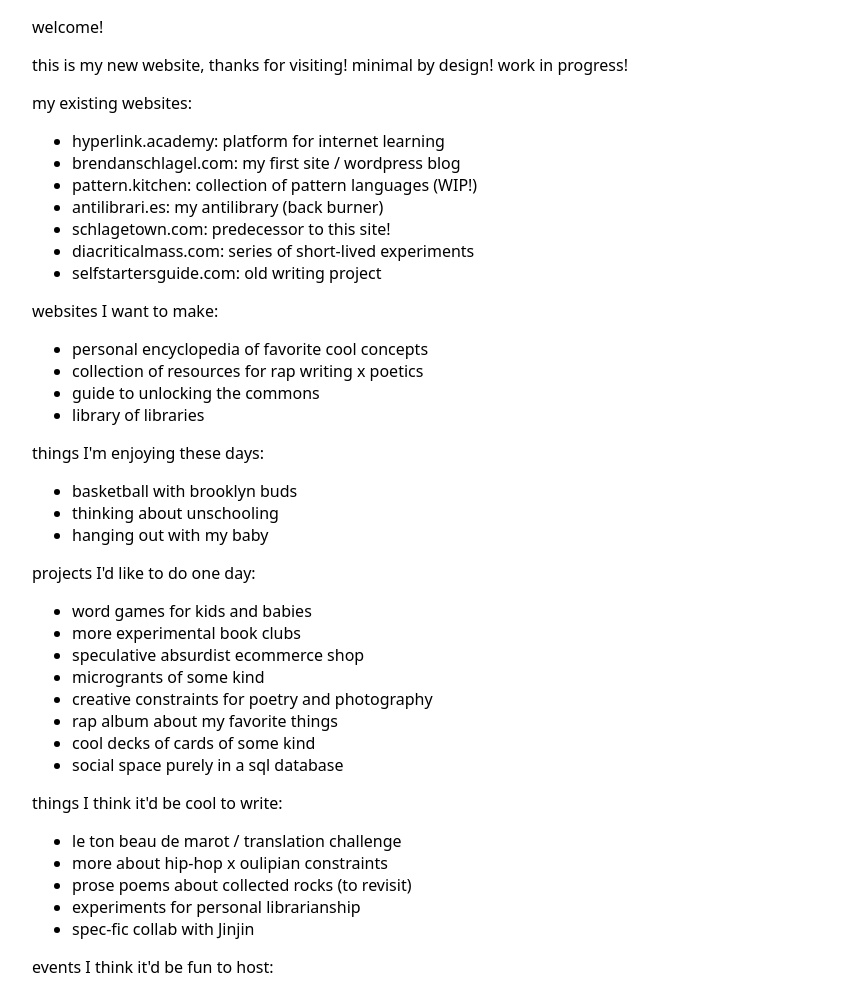
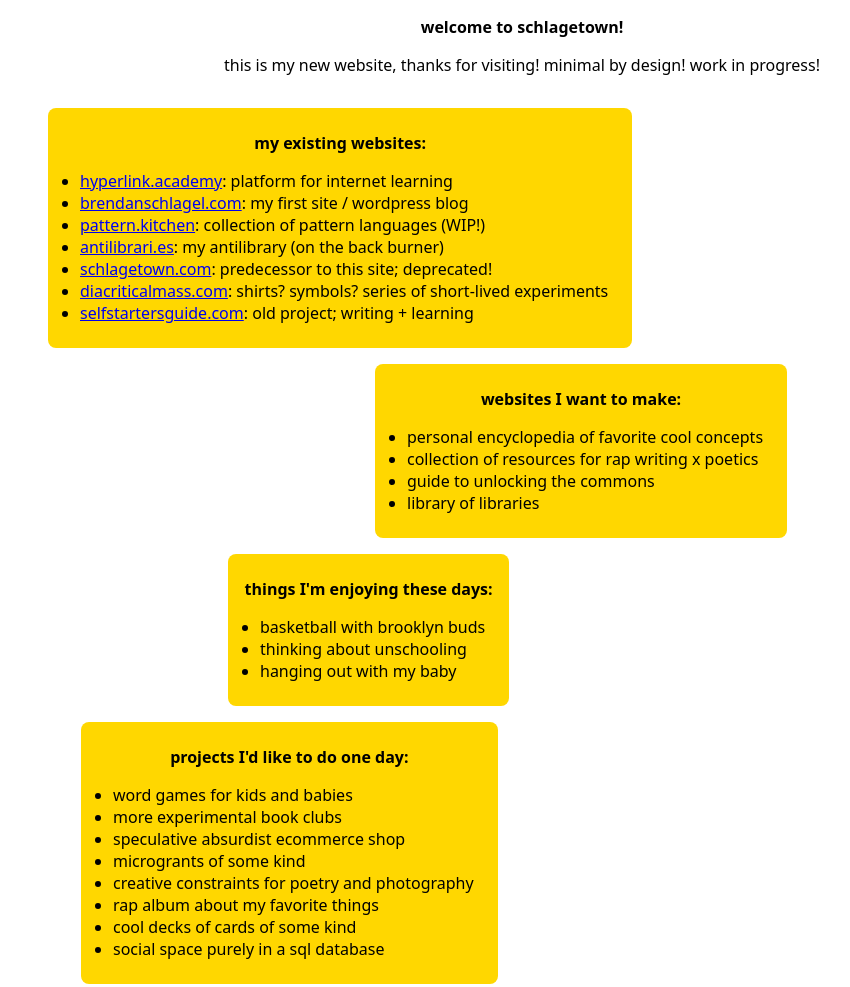
Before and after one commit to bschlagel/schlage.town, a plain HTML site: page index.html in a window 1280 px wide. Shown: the top 987 px of the page, without its empty margins (118-968 px from the left). Drawn offline with Linux system fonts and the light colour scheme.

Commit message:
added links and playing with list styles

```diff
--- a/index.html
+++ b/index.html
@@ -11,28 +11,50 @@
     </head>
 
     <body>
-        <div class="container">
-            <p>welcome!</p>
+        <div class="container" id="welcome">
+            <p><strong>welcome to schlagetown!</strong></p>
             <p>
                 this is my new website, thanks for visiting! minimal by design!
                 work in progress!
             </p>
         </div>
 
-        <section class="brendanlist">
+        <section class="brendanlist" id="existingsites">
             <p>my existing websites:</p>
             <ul>
-                <li>hyperlink.academy: platform for internet learning</li>
-                <li>brendanschlagel.com: my first site / wordpress blog</li>
-                <li>pattern.kitchen: collection of pattern languages (WIP!)</li>
-                <li>antilibrari.es: my antilibrary (back burner)</li>
-                <li>schlagetown.com: predecessor to this site!</li>
-                <li>diacriticalmass.com: series of short-lived experiments</li>
-                <li>selfstartersguide.com: old writing project</li>
+                <li>
+                    <a href="https://hyperlink.academy">hyperlink.academy</a>:
+                    platform for internet learning
+                </li>
+                <li>
+                    <a href="https://brendanschlagel.com">brendanschlagel.com</a
+                    >: my first site / wordpress blog
+                </li>
+                <li>
+                    <a href="https://pattern.kitchen">pattern.kitchen</a>:
+                    collection of pattern languages (WIP!)
+                </li>
+                <li>
+                    <a href="https://antilibrari.es">antilibrari.es</a>: my
+                    antilibrary (on the back burner)
+                </li>
+                <li>
+                    <a href="https://schlagetown.com">schlagetown.com</a>:
+                    predecessor to this site; deprecated!
+                </li>
+                <li>
+                    <a href="https://diacriticalmass.com">diacriticalmass.com</a
+                    >: shirts? symbols? series of short-lived experiments
+                </li>
+                <li>
+                    <a href="https://selfstartersguide.com"
+                        >selfstartersguide.com</a
+                    >: old project; writing + learning
+                </li>
             </ul>
         </section>
 
-        <section class="brendanlist">
+        <section class="brendanlist" id="wannamake">
             <p>websites I want to make:</p>
             <ul>
                 <li>personal encyclopedia of favorite cool concepts</li>
@@ -42,7 +64,7 @@
             </ul>
         </section>
 
-        <section class="brendanlist">
+        <section class="brendanlist" id="enjoying">
             <p>things I'm enjoying these days:</p>
             <ul>
                 <li>basketball with brooklyn buds</li>
@@ -51,7 +73,7 @@
             </ul>
         </section>
 
-        <section class="brendanlist">
+        <section class="brendanlist" id="onedayprojects">
             <p>projects I'd like to do one day:</p>
             <ul>
                 <li>word games for kids and babies</li>
@@ -65,7 +87,7 @@
             </ul>
         </section>
 
-        <section class="brendanlist">
+        <section class="brendanlist" id="futurewriting">
             <p>things I think it'd be cool to write:</p>
             <ul>
                 <li>le ton beau de marot / translation challenge</li>
@@ -76,7 +98,7 @@
             </ul>
         </section>
 
-        <section class="brendanlist">
+        <section class="brendanlist" id="funtohost">
             <p>events I think it'd be fun to host:</p>
             <ul>
                 <li>reading retreat</li>
@@ -84,5 +106,62 @@
                 <li>tiny conferences focusing on particular thinkers</li>
             </ul>
         </section>
+
+        <section class="brendanlist" id="findmehere">
+            <p>places to find me:</p>
+            <ul>
+                <li>
+                    <a href="https://hyperlink.academy/s/brendan"
+                        >hyperlink.academy</a
+                    >
+                </li>
+                <li>
+                    <a href="https://twitter.com/schlagetown">twitter.com</a>
+                </li>
+                <li>
+                    <a href="https://bsky.app/profile/schlage.town">bsky.app</a>
+                </li>
+                <li>
+                    <a href="https://special.fish/schlagetown">special.fish</a>
+                </li>
+                <li>
+                    <a href="https://buttondown.email/antilibraries"
+                        >buttondown.email</a
+                    >
+                </li>
+                <li>
+                    <a href="https://www.are.na/brendan-schlagel/index"
+                        >are.na</a
+                    >
+                </li>
+                <li>
+                    <a href="https://pinboard.in/u:bschlagel">pinboard.in</a>
+                </li>
+                <li>
+                    <a
+                        href="https://www.kickstarter.com/profile/brendanschlagel"
+                        >kickstarter.com</a
+                    >
+                </li>
+                <li><a href="https://specshop.gumroad.com/">gumroad.com</a></li>
+                <!-- futureland.tv -->
+                <!-- kinopio.club -->
+                <!-- replit.com -->
+                <!-- tumblr.com -->
+                <!-- mmm.page -->
+                <!-- universe -->
+                <!-- sprout -->
+                <!-- readwise -->
+                <!-- libby -->
+            </ul>
+        </section>
+
+        <script>
+            // PLAYING WITH RANDOM ROTATION…
+            // var rotation =
+            //     Math.random() * 5 * (Math.round(Math.random()) * 2 - 1);
+            // var existingsites = document.querySelector("#existingsites");
+            // existingsites.style.setProperty("--rotation", rotation + "deg");
+        </script>
     </body>
 </html>
--- a/style.css
+++ b/style.css
@@ -1,3 +1,7 @@
+:root {
+    --rotation: 0deg;
+}
+
 body {
     max-width: 980px;
     margin: auto;
@@ -25,3 +29,63 @@
 h5,
 h6 {
 }
+
+#welcome {
+    text-align: center;
+    margin-bottom: 32px;
+}
+
+.brendanlist {
+    background-color: gold;
+    border-radius: 8px;
+    padding: 8px;
+    margin: 16px 16px;
+    width: fit-content;
+    /* rotate: var(--rotation); */
+    clear: both;
+}
+
+.brendanlist p {
+    text-align: center;
+    font-weight: bold;
+}
+
+.brendanlist ul {
+    padding: 0 16px 0 24px;
+}
+
+#existingsites {
+    /* rotate: var(--rotation); */
+    /* margin-left: 0%; */
+}
+
+#wannamake {
+    margin-left: 35%;
+}
+
+#enjoying {
+    margin-left: 20%;
+}
+
+#onedayprojects {
+    margin-left: 5%;
+}
+
+#futurewriting {
+    /* margin-left: 60%; */
+    float: right;
+    margin-right: 20%;
+}
+
+#funtohost {
+    margin-left: 20%;
+    /* position: relative; */
+}
+
+#findmehere {
+    /* margin-left: 80%; */
+    margin-right: 15%;
+    /* position: relative; */
+    float: right;
+    /* right: 0px; */
+}
```
